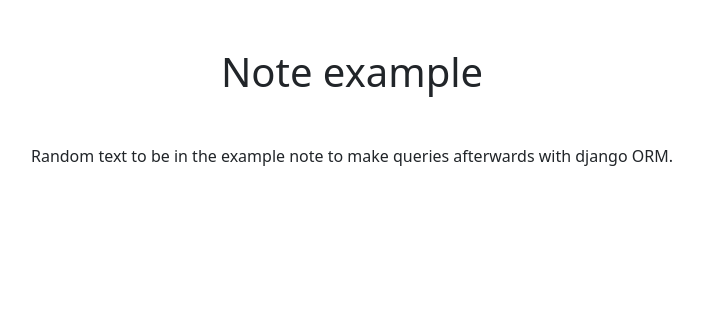
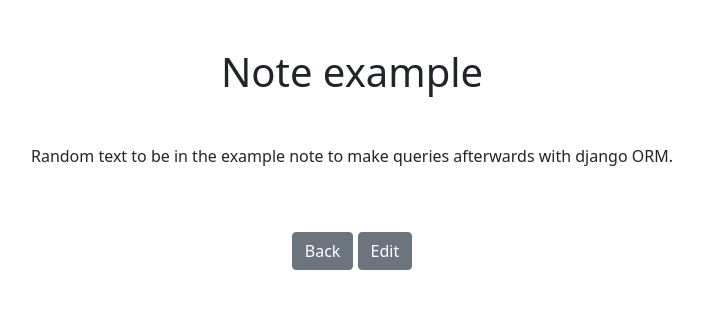
Before and after one commit to konpsar/django-training, a Django app: page /smart/notes/1 in a window 1280 px wide. Shown: the top 309 px of the page, without its empty margins (288-990 px from the left). Run offline with Django 4.2, Linux system fonts and the light colour scheme; data comes from the database, SQL or seed files in the repository; both versions use the stored data as it was after the commit.

Commit message:
Add "Edit", "Back" buttons on note detail view and create an edit note view

```diff
--- a/notes/templates/notes/notes_detail.html
+++ b/notes/templates/notes/notes_detail.html
@@ -5,4 +5,6 @@
     <h1 class="my-5">{{note.title}}</h1>
     <p>{{note.text}}</p>
 </div>
+<a href="{% url 'notes.list' %}" class="btn btn-secondary my-5">Back</a>
+<a href="{% url 'notes.update' pk=note.id %}" class="btn btn-secondary">Edit</a>
 {% endblock %}
--- a/notes/templates/notes/notes_form.html
+++ b/notes/templates/notes/notes_form.html
@@ -2,7 +2,7 @@
 
 {% block content %}
 
-<form action="{% url 'notes.new' %}" method="POST">{% csrf_token %}
+<form method="POST">{% csrf_token %}
     {{ form.as_p }}
     <!-- as_p == as paragraph -->
     <button type="submit" class="btn btn-primary my-5">Submit</button>
@@ -12,5 +12,6 @@
     {{form.errors.title.as_text}}
 </div>
 {% endif %}
+<a href="{% url 'notes.list' %}" class="btn btn-secondary my-5">Cancel</a>
 
 {% endblock %}
--- a/notes/urls.py
+++ b/notes/urls.py
@@ -4,5 +4,6 @@ from . import views
 urlpatterns = [
     path('notes', views.NotesListView.as_view(), name="notes.list"),
     path('notes/<int:pk>', views.NotesDetailView.as_view(), name="notes.detail"),
+    path('notes/<int:pk>/edit', views.NotesUpdateView.as_view(), name="notes.update"),
     path('notes/new', views.NotesCreateView.as_view(), name="notes.new")
 ]
--- a/notes/views.py
+++ b/notes/views.py
@@ -2,18 +2,22 @@ from calendar import c
 from typing import List
 from django.shortcuts import render
 from django.http import Http404
-from django.views.generic import CreateView, DetailView, ListView
+from django.views.generic import CreateView, DetailView, ListView, UpdateView
 
 from .models import Notes
 from .forms import NotesForm
 # Create your views here.
 
+class NotesUpdateView(UpdateView):
+    model = Notes
+    success_url = '/smart/notes'
+    form_class = NotesForm
+
 class NotesCreateView(CreateView):
     model = Notes
     # fields = ['title', 'text']
+    success_url = '/smart/notes'
     form_class = NotesForm
-    success_url = '/smart/notes'
-    # Weird notice: if form_class = NotesForm is below success_url, Title box goes below Text box
 
 class NotesListView(ListView):
     model = Notes
```
Also changed, not shown: db.sqlite3.
